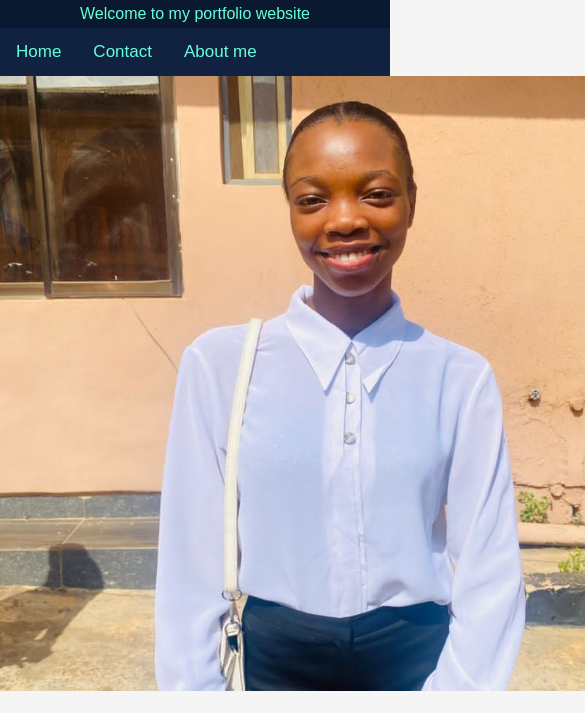
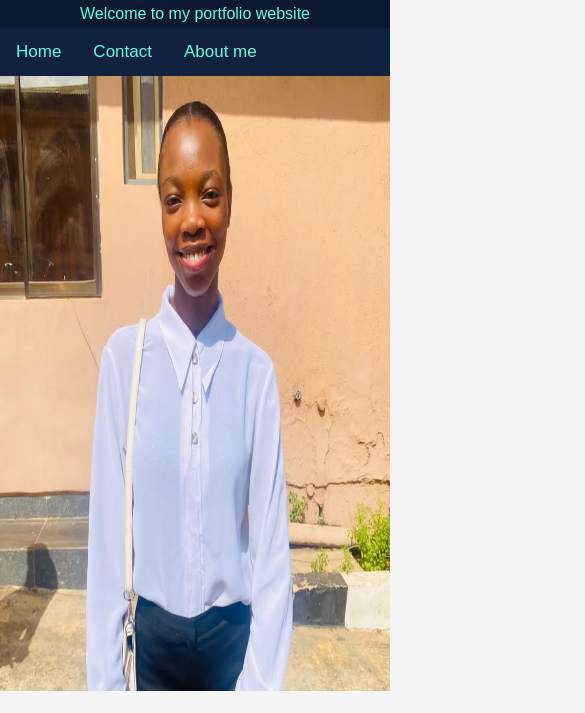
Before and after one commit to Ife-codez/portfolio-website, a plain HTML site: page about.html in a window 390 px wide. Shown: the top 713 px of the page, 585 px wide, since content can reach past the window. Drawn offline with Linux system fonts and the light colour scheme.

Commit message:
Update about.css

```diff
--- a/about.css
+++ b/about.css
@@ -3,7 +3,6 @@ body {
   background-color: #F5F5F5;
   margin: 0;
   padding: 0;
-  width: 100%;
 }
 header {
   background-color: #0a192f;
@@ -65,8 +64,8 @@ header {
   }
 }
 @media (max-width: 768px) {
-  .image-container {
-    width: 100%;
+  .image-container img {
+    width: 100vw;
   }
   .about-text {
     width: 100%
```
